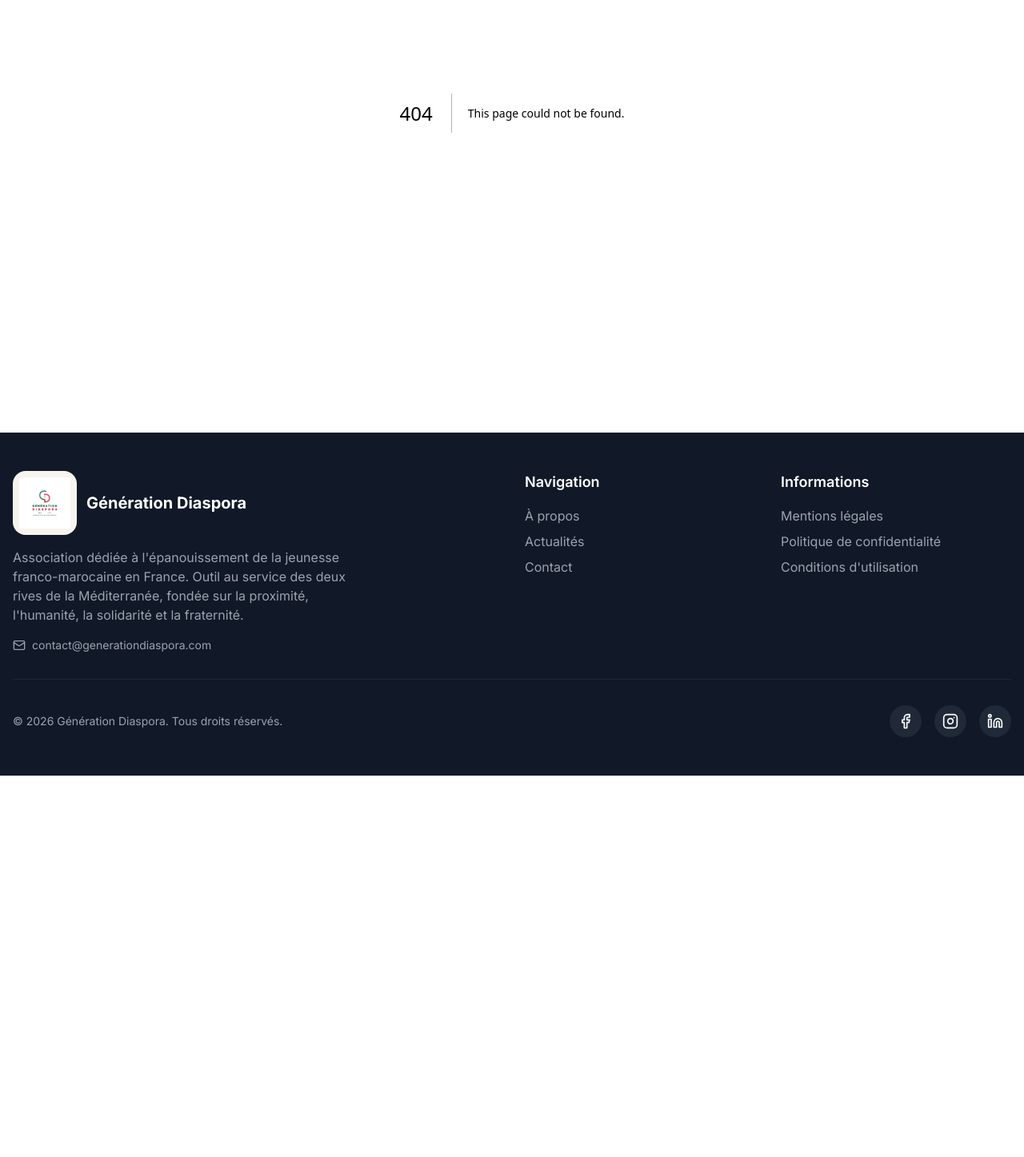
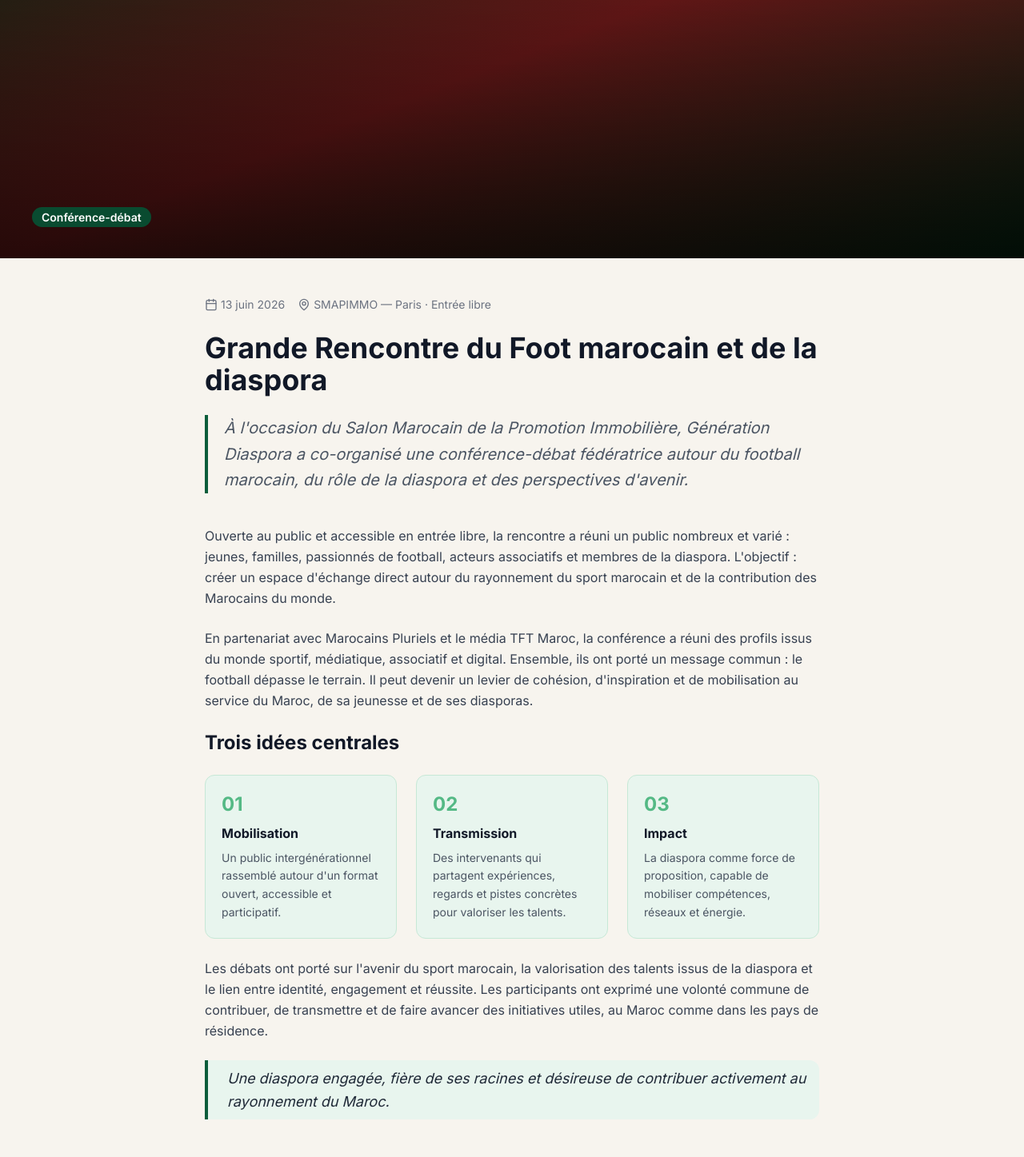
Before and after one commit to GenerationDiaspora/site-generation-diaspora, a Next.js app: page /news/smapimmo in a window 1280 px wide. Before the commit this address had no page. Shown: the part 343-1790 px from the top of the page at 80% size. Before the commit the page ends 1313 px from the top, so only its background shows below. Built offline with nearby package versions, Linux system fonts and the light colour scheme.

Commit message:
feat: add smapImmo event (Grande Rencontre du Foot marocain et de la diaspora, 13 juin 2026)
Created event page /news/smapimmo with full press release content.
Updated news list and homepage 3-cards section (replaces Ftour Pluriel in top 3).

Co-Authored-By: Claude Sonnet 4.6 <noreply@anthropic.com>

```diff
--- a/app/news/page.tsx
+++ b/app/news/page.tsx
@@ -22,6 +22,16 @@ const newsItems = [
   },
   {
     id: 2,
+    title: "Grande Rencontre du Foot marocain et de la diaspora",
+    date: "2026-06-13",
+    category: "Conférence-débat",
+    excerpt:
+      "À l'occasion du SMAPIMMO, Génération Diaspora a co-organisé avec Marocains Pluriels et TFT Maroc un débat fédérateur autour du sport, de l'engagement et de l'avenir. Mobilisation, Transmission, Impact.",
+    gradient: "from-green-950 via-red-900 to-green-950",
+    href: "/news/smapimmo",
+  },
+  {
+    id: 3,
     title: "Diaspora Ciné Talk : quand l'identité prend vie à l'écran",
     date: "2026-05-10",
     category: "Diaspora Ciné Talk",
@@ -31,7 +41,7 @@ const newsItems = [
     href: "/news/cine-talk-mon-oriental",
   },
   {
-    id: 3,
+    id: 4,
     title: "Fédérer notre jeunesse",
     date: "2026-03-26",
     category: "Webinaire",
@@ -41,7 +51,7 @@ const newsItems = [
     href: "/news/webinaire-diaspora-mars-2026",
   },
   {
-    id: 4,
+    id: 5,
     title: "Au rendez-vous de la fraternité",
     date: "2026-03-01",
     category: "Événement",
@@ -51,7 +61,7 @@ const newsItems = [
     href: "/news/ftour-pluriel-2026",
   },
   {
-    id: 5,
+    id: 6,
     title: "Inspirer la réussite par le sport",
     date: "2025-12-17",
     category: "Webinaire",
--- /dev/null
+++ b/app/news/smapimmo/page.tsx
@@ -0,0 +1,177 @@
+import { Metadata } from "next";
+import Link from "next/link";
+import { ArrowLeft, Calendar, MapPin } from "lucide-react";
+import GalleryLightbox from "@/components/GalleryLightbox";
+
+export const metadata: Metadata = {
+  title: "Grande Rencontre du Foot marocain et de la diaspora — Génération Diaspora",
+  description:
+    "À l'occasion du SMAPIMMO, Génération Diaspora, Marocains Pluriels et TFT Maroc ont réuni un public nombreux autour du football marocain, du rôle de la diaspora et des perspectives d'avenir.",
+};
+
+const galleryPhotos: { src: string; alt: string }[] = [];
+
+const speakers = [
+  { name: "Jawad El Hajri", role: "Intervenant — Monde sportif" },
+  { name: "Saïd El Abadi", role: "Intervenant — Médias" },
+  { name: "El ROCMA", role: "Intervenant — Digital & Culture" },
+  { name: "Morad Fadil", role: "Intervenant — Génération Diaspora" },
+  { name: "Ahmed Ghayet", role: "Intervenant — Marocains Pluriels" },
+];
+
+export default function SmapimmoPage() {
+  return (
+    <div className="bg-beige">
+      {/* Retour */}
+      <div className="container mx-auto px-4 pt-8">
+        <Link
+          href="/news"
+          className="inline-flex items-center gap-2 text-primary-600 hover:text-primary-700 font-medium transition-colors"
+        >
+          <ArrowLeft className="w-4 h-4" />
+          Retour aux actualités
+        </Link>
+      </div>
+
+      {/* Cover — gradient football Maroc */}
+      <div className="relative h-72 md:h-96 lg:h-[500px] mt-6 overflow-hidden bg-gradient-to-br from-green-950 via-red-900 to-green-950">
+        <div className="absolute inset-0 bg-gradient-to-t from-black/70 to-transparent" />
+        <div className="absolute bottom-0 left-0 right-0 p-6 md:p-10">
+          <div className="container mx-auto">
+            <span className="bg-primary-600 text-white text-sm font-semibold px-3 py-1 rounded-full">
+              Conférence-débat
+            </span>
+          </div>
+        </div>
+      </div>
+
+      {/* Contenu principal */}
+      <article className="container mx-auto px-4 py-12">
+        <div className="max-w-3xl mx-auto">
+          {/* En-tête */}
+          <div className="flex flex-wrap items-center gap-4 text-sm text-gray-500 mb-6">
+            <span className="flex items-center gap-1">
+              <Calendar className="w-4 h-4" />
+              13 juin 2026
+            </span>
+            <span className="flex items-center gap-1">
+              <MapPin className="w-4 h-4" />
+              SMAPIMMO — Paris · Entrée libre
+            </span>
+          </div>
+
+          <h1 className="text-3xl md:text-4xl font-bold text-gray-900 mb-6 leading-tight">
+            Grande Rencontre du Foot marocain et de la diaspora
+          </h1>
+
+          {/* Chapeau */}
+          <p className="text-xl text-gray-600 leading-relaxed mb-10 border-l-4 border-primary-500 pl-5 italic">
+            À l&apos;occasion du Salon Marocain de la Promotion Immobilière,
+            Génération Diaspora a co-organisé une conférence-débat fédératrice autour
+            du football marocain, du rôle de la diaspora et des perspectives d&apos;avenir.
+          </p>
+
+          {/* Corps */}
+          <div className="prose prose-lg max-w-none text-gray-700 space-y-6">
+            <p className="leading-relaxed">
+              Ouverte au public et accessible en entrée libre, la rencontre a réuni
+              un public nombreux et varié : jeunes, familles, passionnés de football,
+              acteurs associatifs et membres de la diaspora. L&apos;objectif : créer un
+              espace d&apos;échange direct autour du rayonnement du sport marocain et de
+              la contribution des Marocains du monde.
+            </p>
+
+            <p className="leading-relaxed">
+              En partenariat avec Marocains Pluriels et le média TFT Maroc, la
+              conférence a réuni des profils issus du monde sportif, médiatique,
+              associatif et digital. Ensemble, ils ont porté un message commun :
+              le football dépasse le terrain. Il peut devenir un levier de cohésion,
+              d&apos;inspiration et de mobilisation au service du Maroc, de sa jeunesse
+              et de ses diasporas.
+            </p>
+
+            <h2 className="text-2xl font-bold text-gray-900 mt-10 mb-4">
+              Trois idées centrales
+            </h2>
+
+            <div className="grid md:grid-cols-3 gap-6 not-prose my-8">
+              {[
+                { num: "01", title: "Mobilisation", text: "Un public intergénérationnel rassemblé autour d'un format ouvert, accessible et participatif." },
+                { num: "02", title: "Transmission", text: "Des intervenants qui partagent expériences, regards et pistes concrètes pour valoriser les talents." },
+                { num: "03", title: "Impact", text: "La diaspora comme force de proposition, capable de mobiliser compétences, réseaux et énergie." },
+              ].map((item) => (
+                <div key={item.num} className="bg-primary-50 rounded-xl p-5 border border-primary-100">
+                  <span className="text-2xl font-bold text-primary-300">{item.num}</span>
+                  <h3 className="font-bold text-gray-900 mt-2 mb-2">{item.title}</h3>
+                  <p className="text-sm text-gray-600 leading-relaxed">{item.text}</p>
+                </div>
+              ))}
+            </div>
+
+            <p className="leading-relaxed">
+              Les débats ont porté sur l&apos;avenir du sport marocain, la valorisation
+              des talents issus de la diaspora et le lien entre identité, engagement
+              et réussite. Les participants ont exprimé une volonté commune de
+              contribuer, de transmettre et de faire avancer des initiatives utiles,
+              au Maroc comme dans les pays de résidence.
+            </p>
+
+            <blockquote className="border-l-4 border-primary-500 pl-6 py-2 bg-primary-50 rounded-r-xl my-8">
+              <p className="text-gray-800 italic text-lg leading-relaxed">
+                Une diaspora engagée, fière de ses racines et désireuse de contribuer
+                activement au rayonnement du Maroc.
+              </p>
+            </blockquote>
+          </div>
+
+          {/* Intervenants */}
+          <div className="mt-12 bg-primary-50 rounded-2xl p-6 md:p-8 border border-primary-100">
+            <h2 className="text-xl font-bold text-gray-900 mb-6">Intervenants</h2>
+            <ul className="space-y-4">
+              {speakers.map((s) => (
+                <li key={s.name} className="flex gap-3">
+                  <div className="w-2 h-2 mt-2 rounded-full bg-primary-500 flex-shrink-0" />
+                  <div>
+                    <span className="font-semibold text-gray-900">{s.name}</span>
+                    <span className="text-gray-600"> — {s.role}</span>
+                  </div>
+                </li>
+              ))}
+            </ul>
+          </div>
+
+          {/* Partenaires */}
+          <div className="mt-6 bg-gray-50 rounded-2xl p-6 border border-gray-100">
+            <h2 className="text-lg font-bold text-gray-900 mb-3">Partenaires</h2>
+            <p className="text-gray-600 text-sm">
+              SMAPIMMO · Marocains Pluriels · Génération Diaspora · TFT Maroc
+            </p>
+          </div>
+        </div>
+      </article>
+
+      {/* Galerie */}
+      {galleryPhotos.length > 0 && (
+        <section className="py-12 bg-gray-50">
+          <div className="container mx-auto px-4">
+            <div className="max-w-5xl mx-auto">
+              <h2 className="text-2xl font-bold text-gray-900 mb-8 text-center">Galerie</h2>
+              <GalleryLightbox photos={galleryPhotos} />
+            </div>
+          </div>
+        </section>
+      )}
+
+      {/* Retour */}
+      <div className="container mx-auto px-4 py-12 text-center">
+        <Link
+          href="/news"
+          className="inline-flex items-center gap-2 bg-primary-600 text-white px-8 py-4 rounded-lg font-semibold hover:bg-primary-700 transition-colors"
+        >
+          <ArrowLeft className="w-4 h-4" />
+          Voir toutes les actualités
+        </Link>
+      </div>
+    </div>
+  );
+}
--- a/app/page.tsx
+++ b/app/page.tsx
@@ -125,11 +125,34 @@ export default function Home() {
               </div>
             </div>
 
-            {/* Diaspora Ciné Talk — Passé */}
+            {/* SMAPIMMO — Foot marocain & diaspora — Passé */}
+            <div className="bg-beige rounded-2xl overflow-hidden shadow-lg hover:shadow-xl transition-shadow">
+              <div className="relative h-48 overflow-hidden bg-gradient-to-br from-green-950 via-red-900 to-green-950">
+                <div className="absolute top-3 left-3">
+                  <span className="bg-gray-800/70 text-white text-xs font-semibold px-3 py-1 rounded-full">
+                    13 juin 2026
+                  </span>
+                </div>
+              </div>
+              <div className="p-6">
+                <span className="text-xs font-semibold text-primary-600 uppercase tracking-wide">Conférence-débat</span>
+                <h3 className="text-xl font-bold mt-1 mb-3 text-gray-900">
+                  Grande Rencontre du Foot marocain et de la diaspora
+                </h3>
+                <p className="text-gray-600 mb-4 text-sm">
+                  Au SMAPIMMO, avec Marocains Pluriels et TFT Maroc. Un débat fédérateur autour du sport, de l&apos;engagement et de l&apos;avenir.
+                </p>
+                <Link href="/news/smapimmo" className="text-primary-600 font-semibold hover:text-primary-700 inline-flex items-center gap-1">
+                  Voir l&apos;événement <ArrowRight className="w-4 h-4" />
+                </Link>
+              </div>
+            </div>
+
+            {/* Diaspora Ciné Talk */}
             <div className="bg-beige rounded-2xl overflow-hidden shadow-lg hover:shadow-xl transition-shadow">
               <div className="relative h-48 overflow-hidden bg-gradient-to-b from-amber-950 via-orange-900 to-amber-800">
                 <Image
-                  src="/images/events/cine-talk-mon-oriental/poster.webp"
+                  src="/images/events/cine-talk-mon-oriental/photo-1.jpg"
                   alt="Diaspora Ciné Talk Mon Oriental"
                   fill
                   className="object-cover"
@@ -146,38 +169,9 @@ export default function Home() {
                   Mon Oriental — Entre mémoire et identité
                 </h3>
                 <p className="text-gray-600 mb-4 text-sm">
-                  Projection & débat du film de Khalid Zaouche. En sa présence, à Paris.
+                  Projection & débat du film de Khalid Zaouche. En présence de Samira Sitail, Ambassadeure du Maroc en France.
                 </p>
                 <Link href="/news/cine-talk-mon-oriental" className="text-primary-600 font-semibold hover:text-primary-700 inline-flex items-center gap-1">
-                  Voir l&apos;événement <ArrowRight className="w-4 h-4" />
-                </Link>
-              </div>
-            </div>
-
-            {/* Ftour Pluriel */}
-            <div className="bg-beige rounded-2xl overflow-hidden shadow-lg hover:shadow-xl transition-shadow">
-              <div className="relative h-48 overflow-hidden">
-                <Image
-                  src="/images/events/ftour-pluriel-2026/main-ftour.jpg"
-                  alt="Ftour Pluriel 2026"
-                  fill
-                  className="object-cover"
-                />
-                <div className="absolute top-3 left-3">
-                  <span className="bg-gray-800/70 text-white text-xs font-semibold px-3 py-1 rounded-full">
-                    1 mars 2026
-                  </span>
-                </div>
-              </div>
-              <div className="p-6">
-                <span className="text-xs font-semibold text-primary-600 uppercase tracking-wide">Événement</span>
-                <h3 className="text-xl font-bold mt-1 mb-3 text-gray-900">
-                  Génération Diaspora au Ftour Pluriel — 16ème édition
-                </h3>
-                <p className="text-gray-600 mb-4 text-sm">
-                  180 invités réunis à Casablanca pour célébrer la jeunesse marocaine et le vivre-ensemble.
-                </p>
-                <Link href="/news/ftour-pluriel-2026" className="text-primary-600 font-semibold hover:text-primary-700 inline-flex items-center gap-1">
                   Voir l&apos;événement <ArrowRight className="w-4 h-4" />
                 </Link>
               </div>
```
